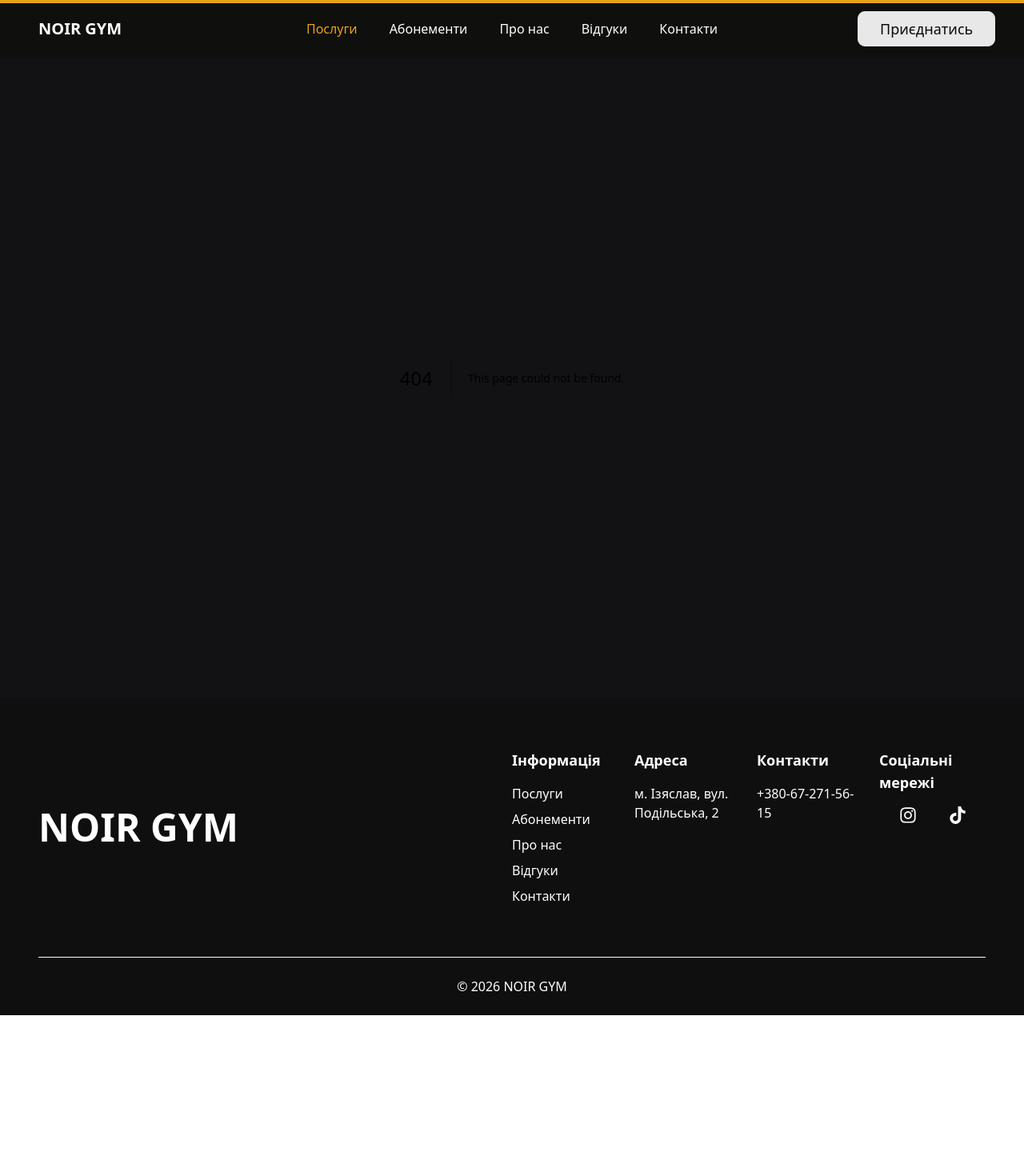
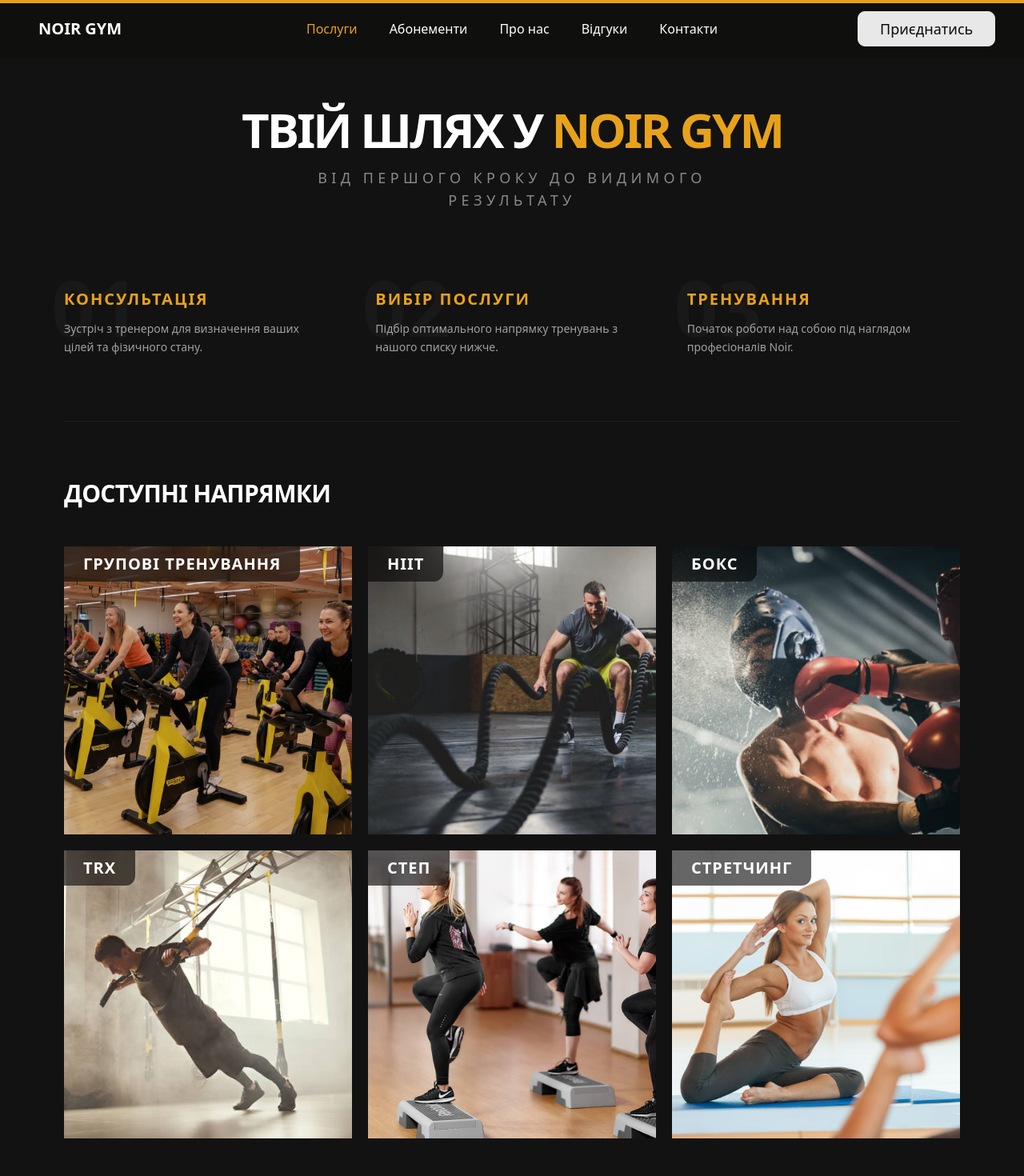
Before and after one commit to r1nozaki/NoirGym, a Next.js app: page /services in a window 1280 px wide. Before the commit this address had no page. Shown: the top 1470 px of the page at 80% size. Before the commit the page ends 1269 px from the top, so only its background shows below. Built offline with nearby package versions, Linux system fonts and the light colour scheme.

Commit message:
Made ServicesPage

```diff
--- /dev/null
+++ b/app/(pages)/services/page.tsx
@@ -0,0 +1,11 @@
+import ServiceContent from '@/src/components/ServicesPage/ServiceContent'
+
+const ServicesPage = () => {
+	return (
+		<>
+			<ServiceContent />
+		</>
+	)
+}
+
+export default ServicesPage
--- a/app/page.tsx
+++ b/app/page.tsx
@@ -11,9 +11,9 @@ function HomePage() {
 			<IntroSection />
 			<SubscriptionSection />
 			<AboutSection />
+			<InstagramBanner />
 			<ServicesSection />
 			<ReviewsSection />
-			<InstagramBanner />
 		</>
 	)
 }
--- a/src/components/Homepage/ReviewsSection/ReviewsSection.tsx
+++ b/src/components/Homepage/ReviewsSection/ReviewsSection.tsx
@@ -3,7 +3,7 @@ import Title from '../../UI/Title'
 
 const ReviewsSection = () => {
 	return (
-		<section className='px-20 py-15'>
+		<section className='px-20 py-15 bg-[#1A1A1A]'>
 			<Title title='Відгуки' />
 			<ReviewsSlider />
 		</section>
--- a/src/components/Homepage/ServicesSection/ServiceList.tsx
+++ b/src/components/Homepage/ServicesSection/ServiceList.tsx
@@ -1,10 +1,10 @@
 import ServiceCard from './ServiceCard'
 import { SERVICE_ITEMS } from '@/src/constants/services'
 
-const ServiceList = () => {
+const ServiceList = ({ countServ }: { countServ: number }) => {
 	return (
 		<div className='grid grid-cols-1 md:grid-cols-3 gap-5 items-center'>
-			{SERVICE_ITEMS.slice(0, 3).map(service => (
+			{SERVICE_ITEMS.slice(0, countServ).map(service => (
 				<ServiceCard
 					key={service.id}
 					id={service.id}
--- a/src/components/Homepage/ServicesSection/ServicesSection.tsx
+++ b/src/components/Homepage/ServicesSection/ServicesSection.tsx
@@ -4,9 +4,9 @@ import Button from '../../UI/Button'
 
 const ServicesSection = () => {
 	return (
-		<section className='px-20 py-15 bg-[#1A1A1A]'>
+		<section className='px-20 py-15'>
 			<Title title='Послуги' />
-			<ServiceList />
+			<ServiceList countServ={3} />
 			<Button
 				className='mt-10 w-full font-bold'
 				text='Більше послуг'
--- /dev/null
+++ b/src/components/ServicesPage/ServiceContent.tsx
@@ -0,0 +1,41 @@
+import ServiceList from '../Homepage/ServicesSection/ServiceList'
+import ServicesSteps from './ServicesSteps'
+
+const ServiceContent = () => {
+	return (
+		<section className='px-10 md:px-20 py-15 bg-[#121212] flex flex-col items-center overflow-hidden'>
+			<div className='flex flex-col items-center mb-24 text-center z-10'>
+				<h1 className='text-5xl md:text-6xl text-white uppercase font-black mb-4 tracking-tighter'>
+					Твій шлях у <span className='text-[#e8a21a]'>Noir Gym</span>
+				</h1>
+				<p className='text-white/50 font-medium text-lg uppercase tracking-[0.3em] max-w-xl'>
+					Від першого кроку до видимого результату
+				</p>
+			</div>
+
+			<div className='w-full max-w-7xl mb-18'>
+				<ServicesSteps />
+			</div>
+
+			<div className='w-full max-w-7xl'>
+				<div className='mb-12'>
+					<h2 className='text-3xl text-white uppercase font-bold tracking-tight'>
+						Доступні напрямки
+					</h2>
+				</div>
+				<ServiceList countServ={6} />
+			</div>
+
+			<div className='mt-40 w-full max-w-7xl text-center py-20 bg-[#1a1a1a] rounded-sm border border-white/5'>
+				<h3 className='text-white text-3xl font-bold uppercase mb-8'>
+					Готові змінити своє тіло?
+				</h3>
+				<button className='bg-[#e8a21a] text-black px-10 py-4 font-black uppercase cursor-pointer tracking-widest hover:bg-white transition-all duration-300 transform hover:-translate-y-1'>
+					Записатися на тренування
+				</button>
+			</div>
+		</section>
+	)
+}
+
+export default ServiceContent
--- /dev/null
+++ b/src/components/ServicesPage/ServicesSteps.tsx
@@ -0,0 +1,49 @@
+type Steps = {
+	n: string
+	t: string
+	d: string
+}
+
+const ServicesSteps = () => {
+	const steps: Steps[] = [
+		{
+			n: '01',
+			t: 'Консультація',
+			d: 'Зустріч з тренером для визначення ваших цілей та фізичного стану.'
+		},
+		{
+			n: '02',
+			t: 'Вибір послуги',
+			d: 'Підбір оптимального напрямку тренувань з нашого списку нижче.'
+		},
+		{
+			n: '03',
+			t: 'Тренування',
+			d: 'Початок роботи над собою під наглядом професіоналів Noir.'
+		}
+	]
+	return (
+		<div className='grid grid-cols-1 md:grid-cols-3 gap-12 border-b border-white/5 pb-20'>
+			{steps.map(s => (
+				<div
+					key={s.n}
+					className='relative group'
+				>
+					<span className='text-[6rem] font-black text-white/3 absolute -top-12 -left-4 group-hover:text-[#e8a21a]/10 transition-colors duration-500'>
+						{s.n}
+					</span>
+					<div className='relative z-10'>
+						<h3 className='text-[#e8a21a] text-xl font-bold uppercase mb-3 tracking-widest'>
+							{s.t}
+						</h3>
+						<p className='text-white/60 text-sm leading-relaxed max-w-xs'>
+							{s.d}
+						</p>
+					</div>
+				</div>
+			))}
+		</div>
+	)
+}
+
+export default ServicesSteps
--- a/src/components/common/InstagramBanner.tsx
+++ b/src/components/common/InstagramBanner.tsx
@@ -2,7 +2,7 @@ import Link from 'next/link'
 
 const InstagramBanner = () => {
 	return (
-		<section className='px-20 py-10 flex justify-between text-white text-3xl font-medium items-center'>
+		<section className='px-20 py-15 flex justify-between text-white text-3xl font-medium items-center bg-[#1A1A1A]'>
 			<span className='w-80'>Приєднуйся до нашої Insta-спільноти</span>
 			<Link
 				href={'https://www.instagram.com/noir__gym/?hl=ua'}
```
